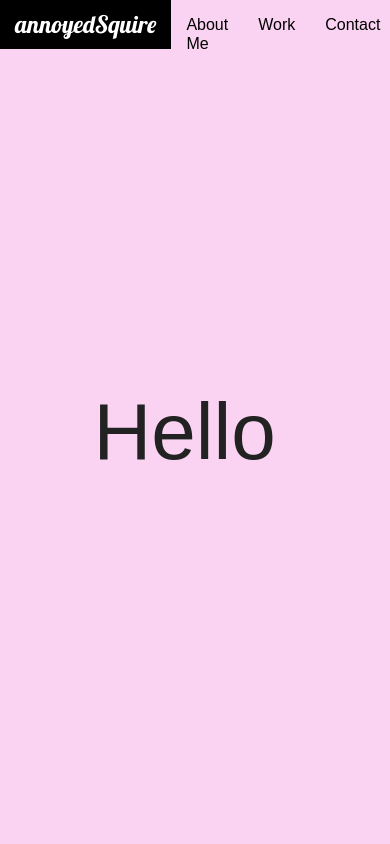
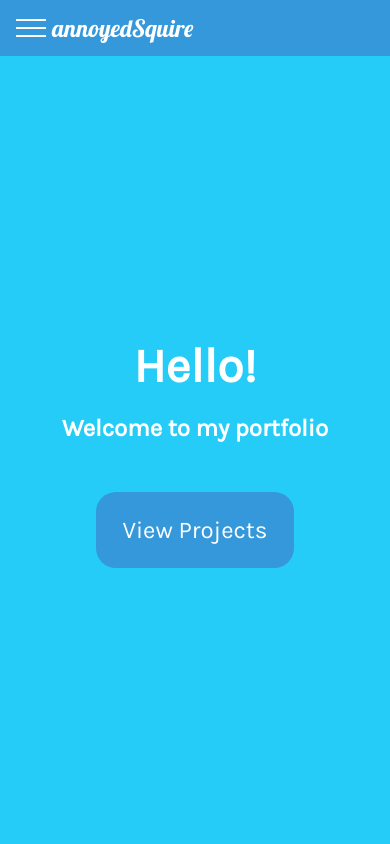
Before and after one commit to ochero1995/portfolio, a React app: page / in a window 390 px wide. Shown: the top 844 px of the page. Built offline with nearby package versions, Linux system fonts and the light colour scheme.

Commit message:
#1 Changes Header UI

```diff
--- a/package.json
+++ b/package.json
@@ -4,6 +4,7 @@
   "private": true,
   "dependencies": {
     "node-sass": "^4.11.0",
+    "normalize.css": "^8.0.1",
     "react": "^16.7.0",
     "react-dom": "^16.7.0",
     "react-scripts": "2.1.3"
--- a/src/components/App.js
+++ b/src/components/App.js
@@ -1,14 +1,13 @@
 import React, { Component } from 'react';
-import '../styles/App.scss';
-import Header from './header/Header';
-import About from './about/About'
+import NavBar from './navigation/Navigation';
 
 class App extends Component {
   render() {
     return (
       <div className="App">
-        <Header />
-        <About />
+        <NavBar />
+        <main style={{marginTop: '64px'}}>
+        </main>
       </div>
     );
   }
--- a/src/components/about/About.js
+++ b/src/components/about/About.js
@@ -3,7 +3,11 @@ import React, { Component } from "react";
 class About extends Component {
     render(){
         return (
-            <div>About me section</div>
+            <div className="">
+                <div className="">
+                    <img src="" alt="" className=""></img>
+                </div>
+            </div>
         );
     }
 }
--- /dev/null
+++ b/src/components/buttons/HamburgerButton.css
@@ -0,0 +1,28 @@
+.hamburger-button {
+    display: flex;
+    flex-direction: column;
+    justify-content: space-around;
+    height: 24px;
+    width: 36px;
+    background: transparent;
+    border: none;
+    cursor: pointer;
+    padding: 0;
+    box-sizing: border-box;
+}
+
+.hamburger-button:focus {
+    outline: none;
+}
+
+.hamburger-button__line {
+    width: 30px;
+    height: 2px;
+    background: #ffffff;
+}
+
+@media only screen and (min-width: 425px) {
+    .hamburger-button {
+        display: none;
+    }
+}
--- /dev/null
+++ b/src/components/buttons/HamburgerButton.js
@@ -0,0 +1,12 @@
+import React from 'react';
+import './HamburgerButton.css';
+
+const HamburgerButton = props => (
+    <button className="hamburger-button">
+        <div className="hamburger-button__line"></div>
+        <div className="hamburger-button__line"></div>
+        <div className="hamburger-button__line"></div>
+    </button>
+);
+
+export default HamburgerButton;
--- a/src/components/header/Header.js
+++ /dev/null
@@ -1,16 +0,0 @@
-import React, { Component } from 'react';
-import NavBar from '../navigation/Navigation'
-import '../../styles/App.scss'
-
-class Header extends Component {
-    render(){
-        return (
-            <div className="App-header">
-            <NavBar />
-            <h1 class="headline">Hello<span className="blinking-cursor">|</span></h1>
-            </div>
-        );
-    }
-}
-
-export default Header;
--- /dev/null
+++ b/src/components/navigation/Hero.css
@@ -0,0 +1,34 @@
+.hero h1, h2 {
+    color: #ffffff;
+}
+
+.hero {
+    width: 100vw;
+    height: 100vh;
+    display: flex;
+    justify-content: center;
+    align-items: center;
+    text-align: center;
+    background: #25CCF7;
+}
+
+.hero h1 {
+    font-size: 3em;
+    margin: 0 0.5em;
+}
+
+.hero .btn {
+    display: block;
+    width: 150px;
+    padding: 1em;
+    margin: 50px auto;
+    color: #ffffff;
+    text-decoration: none;
+    font-size: 1.5em;
+    border-radius: 20px;
+    background: #3498db;
+}
+
+.hero .btn:hover {
+    background: #182C61;
+}
--- /dev/null
+++ b/src/components/navigation/NavBar.css
@@ -0,0 +1,59 @@
+@import url('https://fonts.googleapis.com/css?family=Lobster');
+
+.toolbar {
+    position: fixed;
+    top: 0;
+    left: 0;
+    background: #3498db;
+    width: 100%;
+    height: 56px;
+}
+
+.toolbar__navigation {
+    display: flex;
+    height: 100%;
+    align-items: center;
+    padding: 0 1rem;
+}
+
+.toolbar__logo a {
+    color: #ffffff;
+    text-decoration: none;
+    font-size: 1.5rem;
+    font-family: 'Lobster', cursive;
+}
+
+.toolbar__navigation-items {
+    list-style: none;
+    padding: 0;
+    margin: 0;
+    display: flex;
+}
+
+.toolbar__navigation-items li {
+    padding: 0 0.5rem;
+}
+
+.toolbar__navigation-items a {
+    color: #ffffff;
+    text-decoration: none;
+}
+
+.spacer{
+    flex: 1;
+}
+
+.toolbar__navigation-items a:hover,
+.toolbar__navigation-items a:active {
+    color: #000000;
+}
+
+@media only screen and (max-width: 425px) {
+    .toolbar__navigation-items {
+        display: none;
+    }
+
+    .toolbar__navigation {
+
+    }
+}
--- a/src/components/navigation/Navigation.js
+++ b/src/components/navigation/Navigation.js
@@ -1,19 +1,30 @@
-import React, { Component } from 'react';
+import React, { } from 'react';
+import './NavBar.css';
+import './Hero.css'
+import HamburgerButton from '../buttons/HamburgerButton';
 
-
-class NavBar extends Component {
-    render() {
-        return (
-            <nav>
-                <ul className="main-nav">
-                    <li><a href="#" className="logo">annoyedSquire</a></li>
-                    <li><a href="#">About Me</a></li>
-                    <li><a href="#">Work</a></li>
-                    <li><a href="#">Contact</a></li>
-                </ul>
-            </nav>
-        );
-    }
-}
+const NavBar = (props) => (
+    <header className="toolbar">
+        <nav className="toolbar__navigation">
+            <div>
+                <HamburgerButton />
+            </div>
+            <div className="toolbar__logo"><a href="/" className="">annoyedSquire</a></div>
+            <div className="spacer"></div>
+            <ul className="toolbar__navigation-items">
+                <li><a href="/">About Me</a></li>
+                <li><a href="/">Work</a></li>
+                <li><a href="/">Contact</a></li>
+            </ul>
+        </nav>
+        <div className="hero">
+            <div class="hero__blurb">
+                <h1>Hello!</h1>
+                <h2>Welcome to my portfolio</h2>
+                <a href="/" class="btn">View Projects</a>
+            </div>
+        </div>
+    </header>
+);
 
 export default NavBar;
--- a/src/index.js
+++ b/src/index.js
@@ -4,7 +4,7 @@ import './styles/index.css';
 import App from './components/App';
 import * as serviceWorker from './serviceWorker';
 
-ReactDOM.render(<App />, document.getElementById('root'));
+ReactDOM.render( < App / > , document.getElementById('root'));
 
 // If you want your app to work offline and load faster, you can change
 // unregister() to register() below. Note this comes with some pitfalls.
--- a/src/styles/App.scss
+++ /dev/null
@@ -1,17 +0,0 @@
-@import url('https://fonts.googleapis.com/css?family=Lobster');
-@import '../styles/header/header';
-@import '../styles/about/about';
-@import '../styles/reset';
-@import '../styles/variables';
-
-/* General styles */
-
-body {
-	margin: 0;
-	padding: 0;
-	font-size: 16px;
-	line-height: 1.2em;
-	color: $primary-font-color;
-  font-family: 'Raleway', sans-serif;
-  background: $primary-background;
-}
--- a/src/styles/_reset.scss
+++ /dev/null
@@ -1,6 +0,0 @@
-/* Reset */
-* {
-    list-style: none;
-    padding: 0;
-    margin: 0;
-  }
--- a/src/styles/_variables.scss
+++ /dev/null
@@ -1,3 +0,0 @@
-$primary-font-color: #222;
-$primary-link-color: #000;
-$primary-background: rgb(250, 211, 242);
--- a/src/styles/header/_header.scss
+++ /dev/null
@@ -1,109 +0,0 @@
-@import '../variables';
-
-/* Heading section */
-.App-header {
-    height: 100vh;
-    width: 100%;
-  }
-
-  .main-nav {
-    display: -webkit-flex;
-    display: flex;
-    width: 100%;
-    position: fixed;
-    top: 0;
-    transition: all ease-in-out .5s;
-  }
-
-  .main-nav li:first-child {
-    margin-right: auto;
-  }
-
-  .main-nav a {
-    color: $primary-link-color;
-      display: block;
-      padding: 15px;
-      text-decoration: none;
-  }
-
-  .main-nav a:hover {
-    transition: all ease-in-out .5s;
-    background: #000;
-    color: #fff;
-  }
-
-  .main-nav .logo {
-    font-family: 'Lobster', cursive;
-      font-size: 1.5em;
-      font-weight: 100;
-  }
-
-  .headline {
-    display: flex;
-    justify-content: center;
-    margin-top: 50vh;
-    font-size: 5em;
-    font-weight: 100;
-  }
-
-  /* Header Effects */
-  .nav-bar-scroll {
-    background: rgba(0, 0, 0, 0.5);
-    a {
-      color: #fff;
-    }
-  }
-
-  .blinking-cursor {
-    font-size: 1em;
-    -webkit-animation: 1s blink step-end infinite;
-    -moz-animation: 1s blink step-end infinite;
-    -ms-animation: 1s blink step-end infinite;
-    -o-animation: 1s blink step-end infinite;
-    animation: 1s blink step-end infinite;
-  }
-
-  @keyframes "blink" {
-    from, to {
-      color: transparent;
-    }
-    50% {
-      color: black;
-    }
-  }
-
-  @-moz-keyframes blink {
-    from, to {
-      color: transparent;
-    }
-    50% {
-      color: black;
-    }
-  }
-
-  @-webkit-keyframes "blink" {
-    from, to {
-      color: transparent;
-    }
-    50% {
-      color: black;
-    }
-  }
-
-  @-ms-keyframes "blink" {
-    from, to {
-      color: transparent;
-    }
-    50% {
-      color: black;
-    }
-  }
-
-  @-o-keyframes "blink" {
-    from, to {
-      color: transparent;
-    }
-    50% {
-      color: black;
-    }
-  }
--- a/src/styles/index.css
+++ b/src/styles/index.css
@@ -1,14 +1,9 @@
+@import url('https://fonts.googleapis.com/css?family=Karla|Lobster');
+
 body {
   margin: 0;
   padding: 0;
-  font-family: -apple-system, BlinkMacSystemFont, "Segoe UI", "Roboto", "Oxygen",
-    "Ubuntu", "Cantarell", "Fira Sans", "Droid Sans", "Helvetica Neue",
-    sans-serif;
+  font-family: 'Karla', sans-serif;
   -webkit-font-smoothing: antialiased;
   -moz-osx-font-smoothing: grayscale;
 }
-
-code {
-  font-family: source-code-pro, Menlo, Monaco, Consolas, "Courier New",
-    monospace;
-}
```
Also changed, not shown: src/components/banner/Banner.js (added, +7 -0 lines), src/avatar.svg (added), src/styles/about/_about.scss (deleted), 1 other file.
